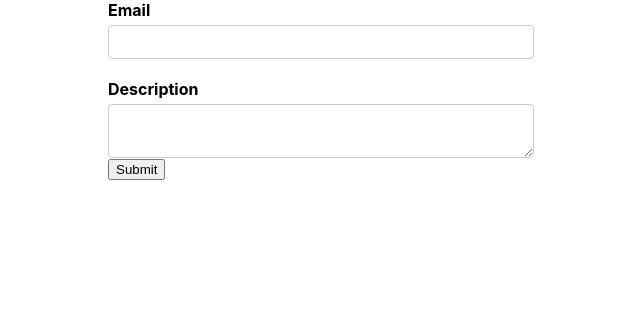
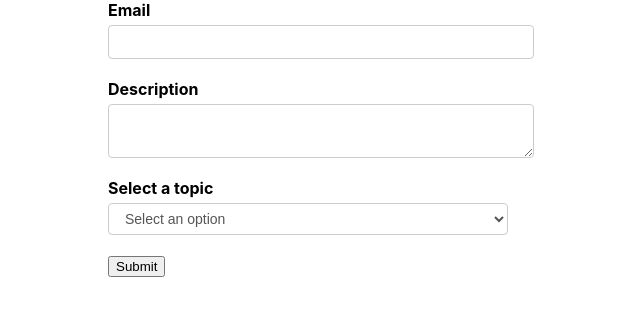
Before and after one commit to pradeep2165/react-formic, a React (Create React App) app: page / in a window 1280 px wide. Shown: the top 316 px of the page, without its empty margins (319-959 px from the left). Built offline with nearby package versions, Linux system fonts and the light colour scheme.

Commit message:
select formik component added

```diff
--- a/src/App.css
+++ b/src/App.css
@@ -9,7 +9,7 @@ label{
   margin-bottom: 5px;
 }
 
-input[type='text'], input[type='email'], textarea{
+input[type='text'], input[type='email'], textarea, select{
   display: block;
   width: 400px;
   padding: 6px 12px;
--- a/src/components/FormikContainer.js
+++ b/src/components/FormikContainer.js
@@ -4,13 +4,21 @@ import * as Yup from "yup";
 import FormikControl from "./FormikControl";
 
 function FormikContainer() {
+  const dropdownoptions = [
+    { key: "Select an option", value: "" },
+    { key: "Option 1", value: "option1" },
+    { key: "Option 2", value: "option2" },
+    { key: "Option 3", value: "option3" },
+  ];
   const initialValues = {
     email: "",
     description: "",
+    selectOption: "",
   };
   const validationSchema = Yup.object({
     email: Yup.string().required("Required"),
     description: Yup.string().required("Required"),
+    selectOption: Yup.string().required("Required"),
   });
   const onSubmit = (values) => console.log("From date", values);
 
@@ -20,6 +28,7 @@ function FormikContainer() {
         <Form>
           <FormikControl control="input" type="email" name="email" label="Email" />
           <FormikControl control="textarea" name="description" label="Description" />
+          <FormikControl control="select" name="selectOption" label="Select a topic" options={dropdownoptions} />
           <button type="submit">Submit</button>
         </Form>
       )}
--- a/src/components/FormikControl.js
+++ b/src/components/FormikControl.js
@@ -1,5 +1,6 @@
 import React from "react";
 import Input from "./Input";
+import Select from "./Select";
 import Textarea from "./Textarea";
 
 function FormikControl(props) {
@@ -10,6 +11,7 @@ function FormikControl(props) {
     case "textarea":
       return <Textarea {...rest} />;
     case "select":
+      return <Select {...rest} />;
     case "radio":
     case "checkout":
     case "date":
--- /dev/null
+++ b/src/components/Select.js
@@ -0,0 +1,24 @@
+import { ErrorMessage, Field } from "formik";
+import React from "react";
+import TextError from "./TextError";
+
+function Select(props) {
+  const { label, options, name, ...rest } = props;
+  return (
+    <div className="form-control">
+      <label htmlFor={name}>{label}</label>
+      <Field as="select" id={name} name={name} {...rest}>
+        {options.map((option) => {
+          return (
+            <option key={option.value} value={option.value}>
+              {option.key}
+            </option>
+          );
+        })}
+      </Field>
+      <ErrorMessage name={name} component={TextError} />
+    </div>
+  );
+}
+
+export default Select;
--- a/src/components/Textarea.js
+++ b/src/components/Textarea.js
@@ -5,7 +5,7 @@ import TextError from "./TextError";
 function Textarea(props) {
   const { label, name, ...rest } = props;
   return (
-    <div>
+    <div className="form-control">
       <label htmlFor={name}>{label}</label>
       <Field as="textarea" id={name} name={name} {...rest} />
       <ErrorMessage name={name} component={TextError} />
```
